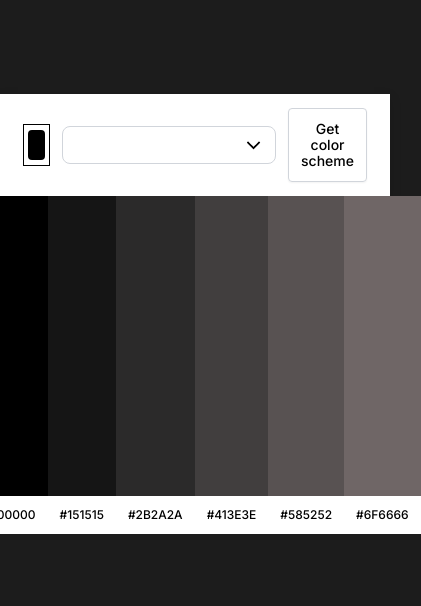
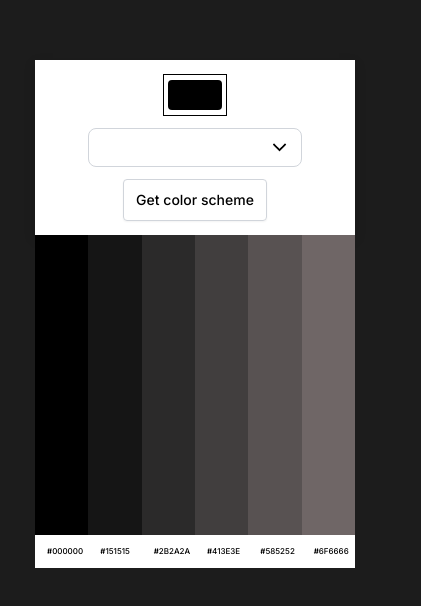
Before and after one commit to Jonnie-Dev/Color-scheme-generator, a website built with Vite: page index.html in a window 390 px wide. Shown: the part 108-714 px from the top of the page, 421 px wide, since content can reach past the window. Built offline with nearby package versions, Linux system fonts and the light colour scheme.

Commit message:
fix: mobile responsivess

```diff
--- a/index.css
+++ b/index.css
@@ -3,8 +3,8 @@
   box-sizing: border-box;
 }
 
-body{
-    font-family: 'Inter', sans-serif;
+body {
+  font-family: "Inter", sans-serif;
   background: rgba(28, 28, 28, 1);
 }
 
@@ -14,7 +14,7 @@ body{
   flex-direction: column;
   justify-content: center;
   align-items: center;
-    max-width: 550px;
+  max-width: 40rem;
   margin: 0 auto;
 }
 .search {
@@ -23,11 +23,11 @@ body{
   justify-content: center;
   gap: 12px;
   width: 100%;
-    background: #FFFFFF;
+  background: #ffffff;
   padding: 14px 23px;
   box-shadow: 0px 4px 11px 0px rgba(0, 0, 0, 0.15);
 }
-.color-picker{
+.color-picker {
   -webkit-appearance: none;
   -moz-appearance: none;
   appearance: none;
@@ -61,7 +61,7 @@ select {
   background-position: right 0.5rem center;
   background-repeat: no-repeat;
   background-size: 1.5em 1.5em;
-    border: 1px solid #D1D5DB;
+  border: 1px solid #d1d5db;
   border-radius: 8px;
   padding: 0.5rem 0.75rem;
   cursor: pointer;
@@ -76,7 +76,7 @@ select:active,
 select:focus {
   outline: 8px solid transparent;
   outline-offset: 4px;
-    box-shadow: #FFF;
+  box-shadow: #fff;
   border-color: #2563eb;
 }
 
@@ -101,16 +101,15 @@ button {
 }
 
 .container {
-    width: 100%
+  width: calc(100% / 6);
 }
 
 .container > div {
   height: 300px;
-    background: #345;
 }
 
 .container > p {
-    background: #FFFFFF;
+  background: #ffffff;
   padding: 12px;
   font-size: 12px;
   font-weight: 500;
@@ -123,23 +122,26 @@ button {
   background: #151515;
 }
 .container:nth-child(3) > div {
-    background: #2B2A2A;
+  background: #2b2a2a;
 }
 .container:nth-child(4) > div {
-    background: #413E3E;
+  background: #413e3e;
 }
 .container:nth-child(5) > div {
   background: #585252;
 }
 .container:nth-child(6) > div {
-    background: #6F6666;
+  background: #6f6666;
 }
 
-/* @media screen and (max-width: 550px) {
+@media screen and (max-width: 550px) {
   .search {
     flex-wrap: wrap;
   }
-    .bigger-container, .container {
-        width: calc(100% - 32px);
+  .main {
+    max-width: 20rem;
   }
-} */
+  .container > p {
+    font-size: 8px;
+  }
+}
```
Lines whose indentation alone changed are shown as unchanged.
